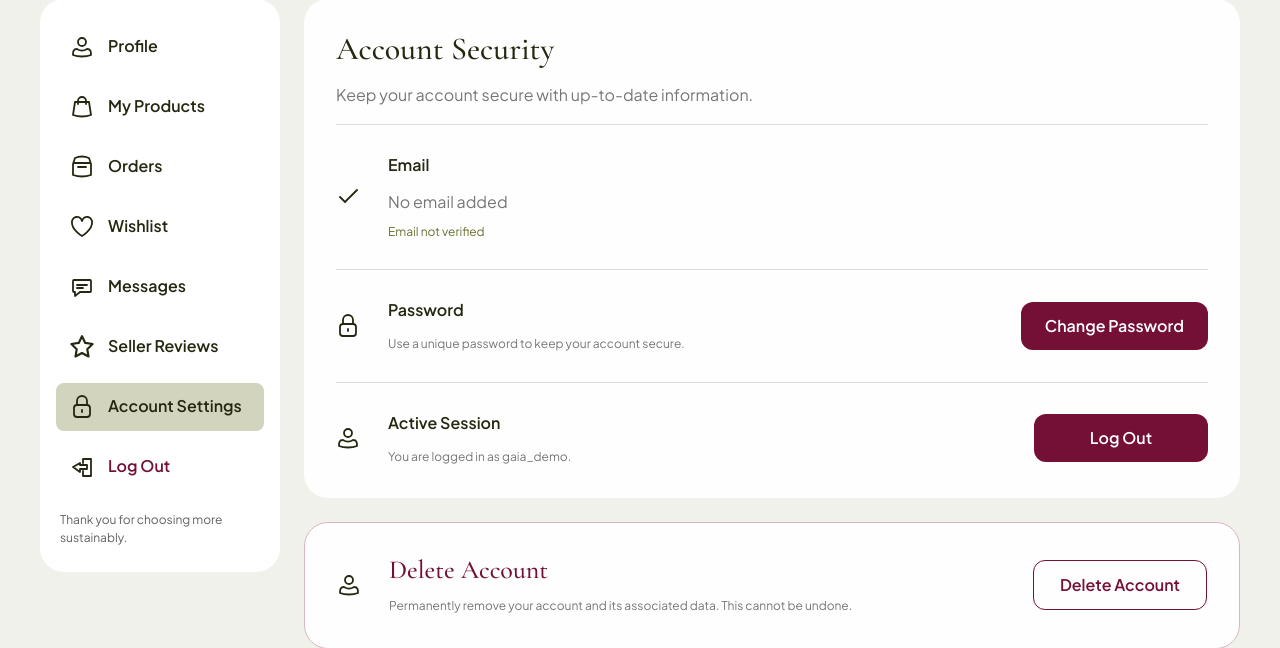
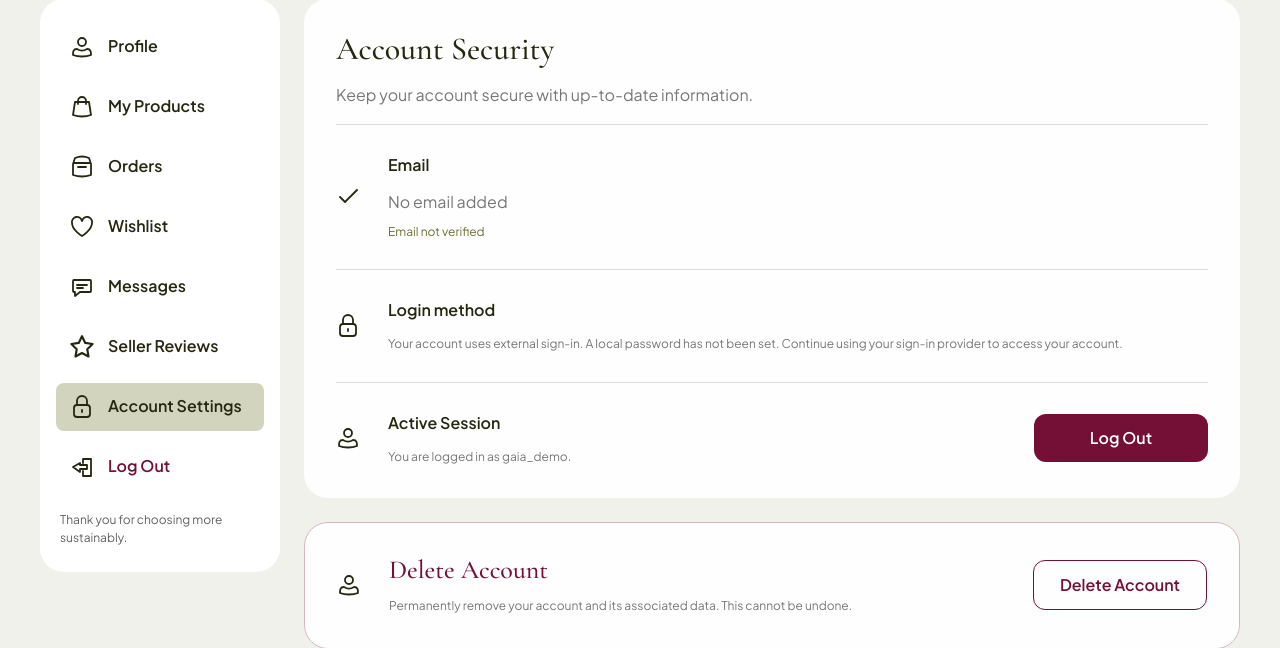
Before and after one commit to Gaia-sustainable-curated-thrift/Gaia, a Django app: page /accounts/settings/ in a window 1280 px wide. Shown: the part 308-956 px from the top of the page. Run offline with Django 5.2, Linux system fonts and the light colour scheme; a user stored in the database is signed in; data comes from the database, SQL or seed files in the repository; data that the repository does not hold is empty; some libraries are stand-ins or nearby versions.

Commit message:
fix: rapihin menu password buat akun yang login lewat Google

```diff
--- a/accounts/views.py
+++ b/accounts/views.py
@@ -184,12 +184,20 @@ def wishlist_undo(request):
 
 @login_required
 def account_settings(request):
-    return render(request, 'accounts/settings.html', account_context(request, 'Account Settings', 'Manage security and access to your GAIA account.', 'settings'))
+    from allauth.socialaccount.models import SocialAccount
+    google_account = SocialAccount.objects.filter(user=request.user, provider='google').exists()
+    return render(request, 'accounts/settings.html', account_context(request, 'Account Settings', 'Manage security and access to your GAIA account.', 'settings', google_account=google_account))
 
 
 class ChangePasswordView(PasswordChangeView):
     template_name = 'accounts/change_password.html'
     success_url = reverse_lazy('account_settings')
+
+    def dispatch(self, request, *args, **kwargs):
+        if request.user.is_authenticated and not request.user.has_usable_password():
+            messages.info(request, 'Your account uses external sign-in and does not have a local password to change.')
+            return redirect('account_settings')
+        return super().dispatch(request, *args, **kwargs)
 
     def get_context_data(self, **kwargs):
         return {**super().get_context_data(**kwargs), **account_context(self.request, 'Change Password', 'Use a unique password to keep your account secure.', 'settings')}
--- a/templates/accounts/settings.html
+++ b/templates/accounts/settings.html
@@ -13,10 +13,12 @@
 </div>
 </div>
 <div class="security-row">{% include 'includes/icon.html' with name='lock' %}
-<div><strong>Password</strong>
-<p class="small muted">Use a unique password to keep your account secure.
-</p>
-</div><a class="button" href="{% url 'password_change' %}">Change Password</a>
+{% if user.has_usable_password %}
+<div><strong>Password</strong><p class="small muted">Use a unique password to keep your account secure.</p></div>
+<a class="button" href="{% url 'password_change' %}">Change Password</a>
+{% else %}
+<div><strong>Login method</strong><p class="small muted">{% if google_account %}You sign in with Google.{% else %}Your account uses external sign-in.{% endif %} A local password has not been set. Continue using your sign-in provider to access your account.</p></div>
+{% endif %}
 </div>
 <div class="security-row">{% include 'includes/icon.html' with name='profile' %}
 <div><strong>Active Session</strong>
```
Also changed, not shown: accounts/tests.py (+28 -0 lines).
